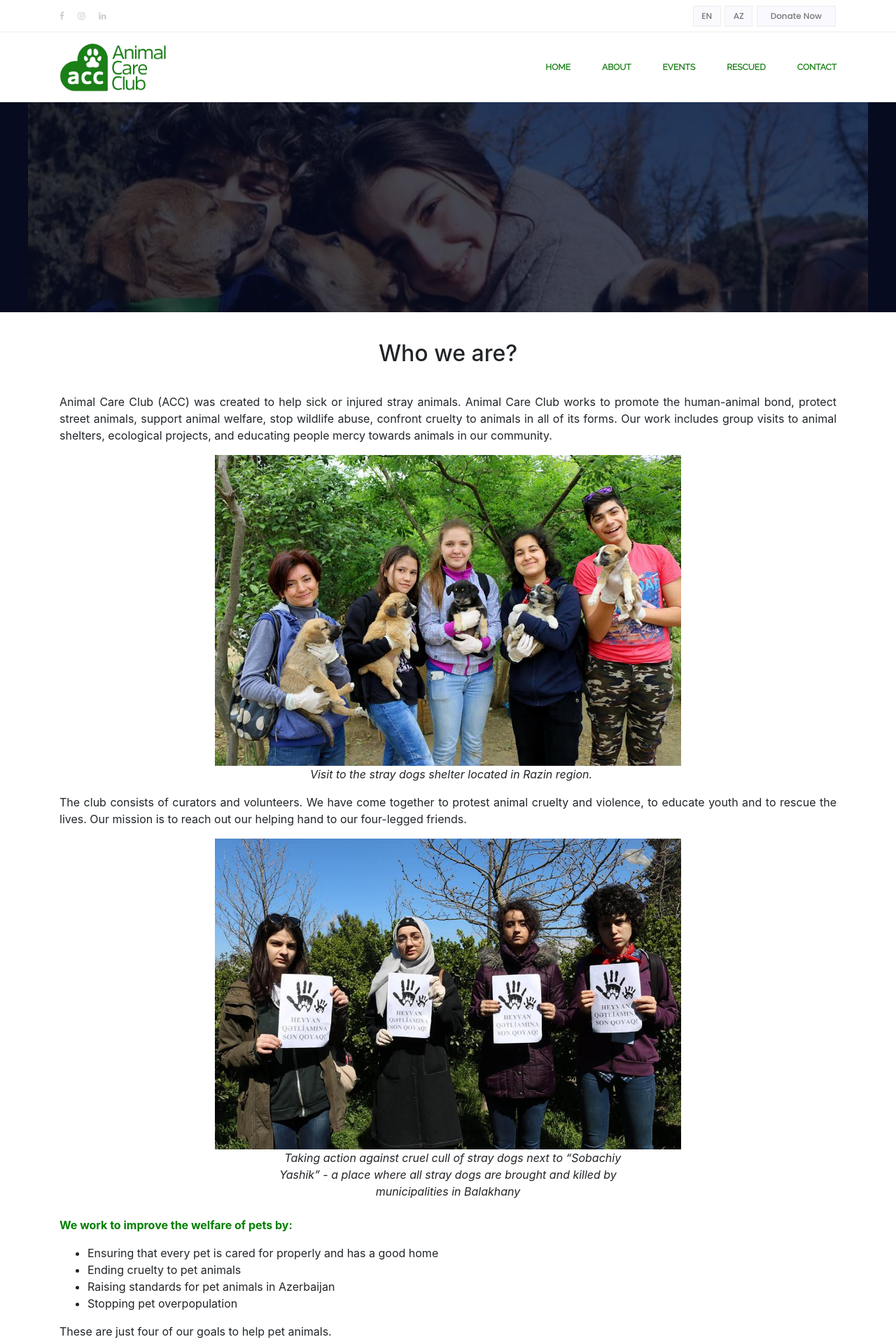
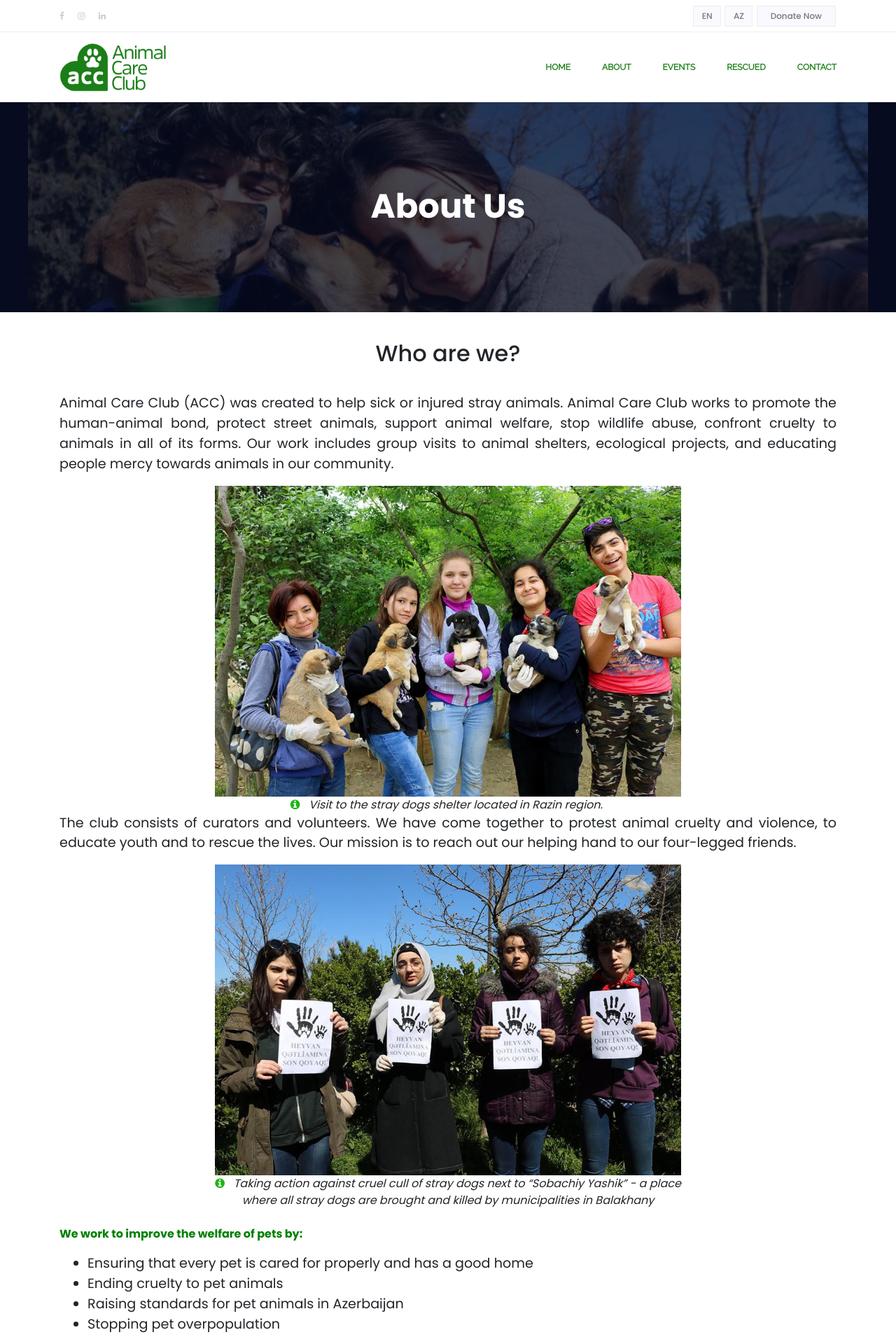
Before and after one commit to CompanyNam/animal_care_new, a Django app: page /about-us/en/ in a window 1280 px wide. Shown: the top 1920 px of the page at 70% size. Run offline with Django 3.2, Linux system fonts and the light colour scheme; data comes from the database, SQL or seed files in the repository; some libraries are stand-ins or nearby versions.

Commit message:
to do list

```diff
--- a/templates/about-us.html
+++ b/templates/about-us.html
@@ -136,6 +136,15 @@ margin-left: 10px;
     flex: 0 0 33.333333%;
     max-width: 100%;
 }}
+.container{
+
+font-family: 'Poppins', sans-serif;
+}
+.text{
+font-size: 1.2rem !important;
+}
+
+
 	</style>
 	</head>
 
@@ -205,7 +214,14 @@ margin-left: 10px;
         <section class="banner_area">
             <div class="banner_inner d-flex align-items-center">
             	<div class="overlay bg-parallax" data-stellar-ratio="0.9" data-stellar-vertical-offset="0" data-background=""></div>
+				<div class="container">
+					<div class="banner_content text-center">
+					<h2>
+						About Us
+					</h2>
 
+					</div>
+				</div>
             </div>
         </section>
         <!--================End Home Banner Area =================-->
@@ -283,62 +299,62 @@ margin-left: 10px;
 		{%if language.language_name == "English"%}
 		<div class="container" style="margin-top:40px;margin-bottom:60px;">
 
-			<h2 style="text-align:center;padding-bottom:30px;">Who we are?</h2>
-				<p> Animal Care Club (ACC) was created to help sick or injured stray animals. Animal Care Club
+			<h2 style="text-align:center;padding-bottom:30px;">Who are we?</h2>
+				<p class="text"> Animal Care Club (ACC) was created to help sick or injured stray animals. Animal Care Club
 				works to promote the human-animal bond, protect street animals, support animal welfare,
 				stop wildlife abuse, confront cruelty to animals in all of its forms. Our work includes group
 				visits to animal shelters, ecological projects, and educating people mercy towards animals in our
 				community. </p>
 				<div style="width:auto;height:auto;margin:auto;">
 				<img src="{%static 'about1.jpg'%}" style="display:block;width:60%;height:auto;margin:auto;">
-				<p style="text-align:center;"><i >   Visit to the stray dogs shelter located in Razin region.  </i></p>
+				<p style="text-align:center;display:block;width:60%;margin:auto;"> <i class="fa fa-info-circle" style="color:#1fb615;"></i><i >   Visit to the stray dogs shelter located in Razin region.  </i></p>
 
 				</div>
-				<p> The club consists of curators and volunteers. We have come together to protest animal cruelty
+				<p class="text"> The club consists of curators and volunteers. We have come together to protest animal cruelty
 				and violence, to educate youth and to rescue the lives. Our mission is to reach out our helping hand to our four-legged friends.</p>
 				<div style="width:auto;height:auto;;margin:auto;">
 					<img src="{%static 'about2.jpg'%}" style="display:block;width:60%;height:auto;margin:auto;">
-					<p style="text-align:center;display:block;width:50%;margin:auto;"><i >   Taking action against cruel cull of stray dogs next to “Sobachiy Yashik” - a place where
+					<p style="text-align:center;display:block;width:60%;margin:auto;"><i class="fa fa-info-circle" style="color:#1fb615;"></i><i >   Taking action against cruel cull of stray dogs next to “Sobachiy Yashik” - a place where
 						all stray dogs are brought and killed by municipalities in Balakhany</i></p>
 
 
 				</div>
 				<p><b style="color:green;">We work to improve the welfare of pets by:</b></p>
 				<ul>
-					  <li>Ensuring that every pet is cared for properly and has a good home</li>
-					  <li>Ending cruelty to pet animals</li>
-					  <li>Raising standards for pet animals in Azerbaijan</li>
-					  <li>Stopping pet overpopulation</li>
+					  <li class="text">Ensuring that every pet is cared for properly and has a good home</li>
+					  <li class="text">Ending cruelty to pet animals</li>
+					  <li class="text">Raising standards for pet animals in Azerbaijan</li>
+					  <li class="text">Stopping pet overpopulation</li>
 				</ul>
-				<p>These are just four of our goals to help pet animals.</p>
+				<p class="text">These are just four of our goals to help pet animals.</p>
 							<div style="width:auto;height:auto;;margin:auto;">
 								<img src="{%static 'about3.jpg'%}" style="display:block;width:60%;height:auto;margin:auto;">
-								<p style="text-align:center;display:block;width:30%;margin:auto;"><i >   Feeding campaign with club volunteers at the shelter
+								<p style="text-align:center;display:block;width:60%;margin:auto;"><i class="fa fa-info-circle" style="color:#1fb615;"></i><i >   Feeding campaign with club volunteers at the shelter
 								</i></p>
 
 
 							</div>
 
-				<p>Animal Care Club does not operate under any sponsor support. We receive financial aid for the
+				<p class="text">Animal Care Club does not operate under any sponsor support. We receive financial aid for the
 				animals from charity campaigns and events that we organize ourselves.</p>
 				<div style="width:auto;height:auto;;margin:auto;">
 					<img src="{%static 'about4.jpg'%}" style="display:block;width:60%;height:auto;margin:auto;">
-					<p style="text-align:center;display:block;width:30%;margin:auto;"><i > Charity sale at French-Azerbaijani University. Books, vegan and vegeterian food were
+					<p style="text-align:center;display:block;width:60%;margin:auto;"><i class="fa fa-info-circle" style="color:#1fb615;"></i><i > Charity sale at French-Azerbaijani University. Books, vegan and vegeterian food were
 				introduced for the visitors
 					</i></p>
 
 
 				</div>
-				<p>There are a number of individuals and organizations supporting our work, including Azerbaijani-French University, French Ambassador Aurelia Bouchez, Morocco Ambassador Mohammad Adil Embarsh, Icherisheher municipality, VarYox media group, Cult Baku private members club.</p>
+				<p class="text">There are a number of individuals and organizations supporting our work, including Azerbaijani-French University, French Ambassador Aurelia Bouchez, Morocco Ambassador Mohammad Adil Embarsh, Icherisheher municipality, VarYox media group, Cult Baku private members club.</p>
 
 				<div style="width:auto;height:auto;;margin:auto;">
 					<img src="{%static 'aboutlast.jpg'%}" style="display:block;width:60%;height:auto;margin:auto;">
-					<p style="text-align:center;display:block;width:50%;margin:auto;"><i > French Ambassador Aurelia Bouchez and the founder of Doggie Styles couture Naila
+					<p style="text-align:center;display:block;width:60%;margin:auto;"><i class="fa fa-info-circle" style="color:#1fb615;"></i><i > French Ambassador Aurelia Bouchez and the founder of Doggie Styles couture Naila
 					Aliyeva taking picture with Ned The Dog at our charity concert “Be their voice!” organized
 					in Landmark Hotel on New Year’s eve
 					</i></p>
 	  			</div>
-				<p>We are glad to cooperate with the ones who share our main goal: enthusiastic people who are
+				<p class="text">We are glad to cooperate with the ones who share our main goal: enthusiastic people who are
 				concerned with animal abuse and crue</p>
 
 
@@ -360,19 +376,22 @@ margin-left: 10px;
 
 
         <!--================ start footer Area  =================-->
-        <footer class="footer-area section_gap" style="padding-bottom:50px;margin-top:50px;">
+        <footer class="footer-area section_gap" style="padding-bottom:50px;margin-top:75px;">
             <div class="container">
                 <div class="row">
                     <div class="col-lg-4  col-md-6 col-sm-6">
+					<h6 class="footer_title">Animal Care Club</h6>
+					<p><i class="fa fa-map-marker"></i>  via Baku, Azerbaijan</p>
+							<p><i class="fa fa-envelope"></i>  E-mail: animalcare.mailbox@gmail.com</p>
                         <div class="single-footer-widget">
-                            <h6 class="footer_title">Animal Care Club</h6>
-                            <!--<p><i class="fa fa-map-marker"></i>  via Baku, Azerbaijan</p>
-							<p><i class="fa fa-envelope"></i>  E-mail: animalcare.mailbox@gmail.com</p>
-							<p><i class="fa fa-instagram"></i>  Instagram: @animal.care.club</p>
+
+
+
+							<!--<p><i class="fa fa-instagram"></i>  Instagram: @animal.care.club</p>
 							<p><i class="fa fa-facebook"></i>  Facebook: fb.com/animalcareclub</p>-->
 							<div class="col-lg-4 col-md-4 footer-social" style="width:100%;">
                         <a href="https://www.facebook.com/animalcareclub/?ref=br_rs"><i class="fa-2x fa fa-facebook"></i></a>
-                        <a href="http://www.instagram.com/animal.care.club"><i class="fa-2x fa fa-instagram"></i></a>
+                        <a href="instagram.com/animal.care.club"><i class="fa-2x fa fa-instagram"></i></a>
                         <a href="https://www.linkedin.com/company/19061939"><i class="fa-2x fa fa-linkedin"></i></a>
 
                     </div>
```
Also changed, not shown: templates/contact.html (+8 -5 lines), templates/event-details.html (+8 -5 lines), templates/event.html (+9 -47 lines), templates/index.html (+13 -12 lines), templates/rescued-details.html (+8 -5 lines), templates/rescued_animals.html (+8 -5 lines).
